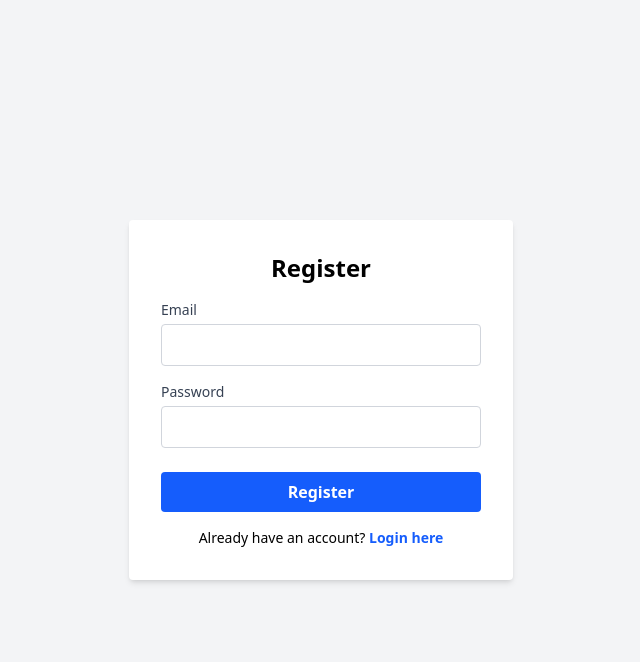
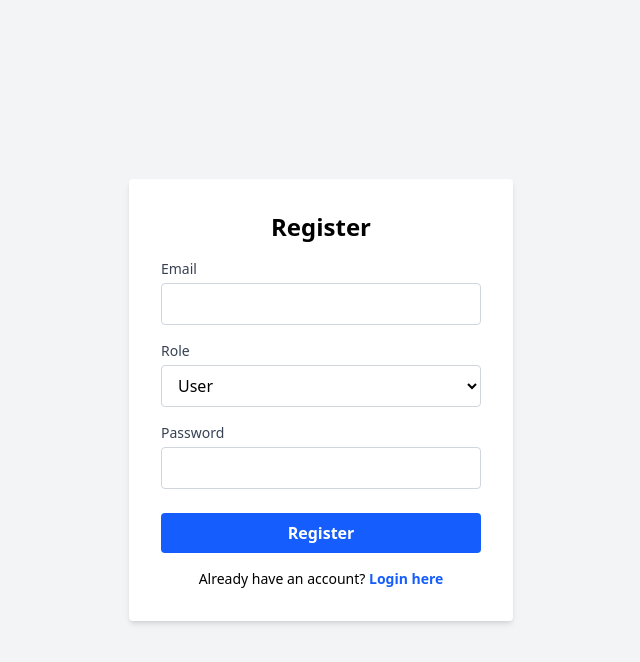
Before and after one commit to NexusNeeraj/Task-Manager, a React (Vite) app in the folder client/: page /auth in a window 1280 px wide. Both pictures are taken after a click on the button "Register here". Shown: the top 662 px of the page, without its empty margins (319-959 px from the left). Built offline with nearby package versions, Linux system fonts and the light colour scheme.

Commit message:
fixed:role

```diff
--- a/client/src/pages/Auth.jsx
+++ b/client/src/pages/Auth.jsx
@@ -9,6 +9,7 @@
   const [password, setPassword] = useState("");
   const [loading, setLoading] = useState(false);
   const [error, setError] = useState("");
+  const [role, setRole] = useState("user");
   const { login } = useAuth();
   const navigate = useNavigate();
 
@@ -29,13 +30,18 @@
         ? "http://localhost:5000/api/auth/login"
         : "http://localhost:5000/api/auth/register";
 
+      const payload = isLogin ? { email, password } : { email, password, role };
+
       const res = await axios.post(endpoint, { email, password });
 
       if (isLogin) {
-        login(res.data.token, res.data.user);
-        // after successful login
-        localStorage.setItem("user", JSON.stringify(res.data.user));
-        navigate("/dashboard");
+        if (res.data?.token && res.data?.user) {
+          login(res.data.token, res.data.user);
+          localStorage.setItem("user", JSON.stringify(res.data.user));
+          navigate("/dashboard");
+        } else {
+          setError("Invalid response from server. Please try again.");
+        }
       } else {
         alert("Registered successfully. You can now log in.");
         setIsLogin(true);
@@ -67,7 +73,23 @@
               required
             />
           </div>
-
+          {!isLogin ? (
+            <div className="mb-4">
+              <label className="block text-sm font-medium text-gray-700">
+                Role
+              </label>
+              <select
+                className="mt-1 block w-full border border-gray-300 rounded px-3 py-2 focus:outline-none focus:ring-2 focus:ring-blue-500"
+                value={role}
+                onChange={(e) => setRole(e.target.value)}
+                required
+                disabled={isLogin}
+              >
+                <option value="user">User</option>
+                <option value="admin">Admin</option>
+              </select>
+            </div>
+          ) : null}
           <div className="mb-6">
             <label className="block text-sm font-medium text-gray-700">
               Password
```
Also changed, not shown: 1 other file (tests, documents, lock files or other folders).
